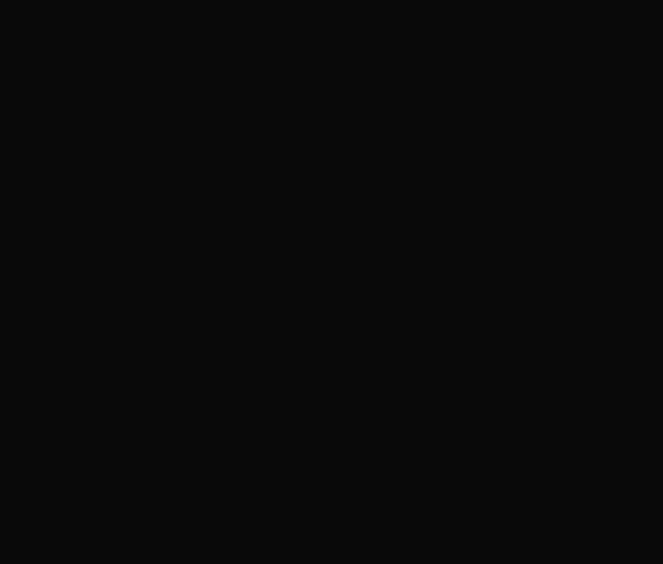
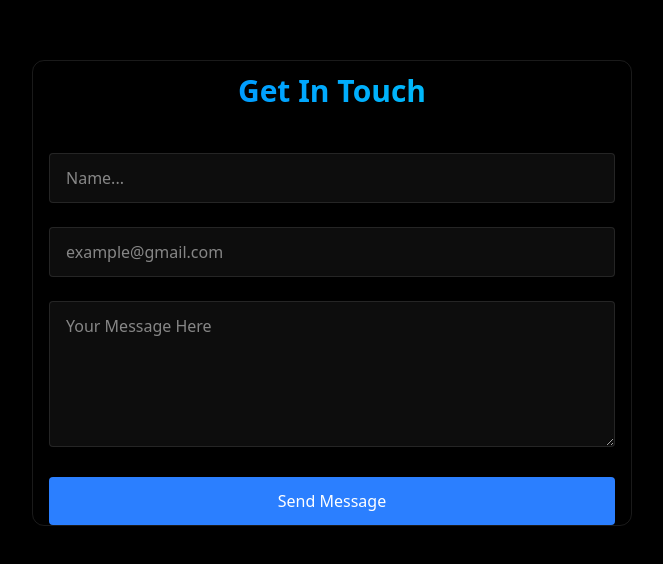
Before and after one commit to abaker421/react-portfolio, a React (Vite) app: page / in a window 1280 px wide. Shown: the part 2623-3187 px from the top of the page, without its empty margins (308-971 px from the left). Before the commit the page ends 2516 px from the top, so only its background shows below. Built offline with nearby package versions, Linux system fonts and the light colour scheme.

Commit message:
added Contact page

```diff
--- a/package.json
+++ b/package.json
@@ -10,6 +10,7 @@
     "preview": "vite preview"
   },
   "dependencies": {
+    "@emailjs/browser": "^4.4.1",
     "@fontsource/outfit": "^5.2.5",
     "@fontsource/roboto": "^5.2.5",
     "@tailwindcss/vite": "^4.0.14",
--- a/src/App.jsx
+++ b/src/App.jsx
@@ -7,7 +7,7 @@
 import { About } from './components/sections/About'
 import { Home } from './components/sections/Home'
 import { Projects } from './components/sections/Projects'
-
+import { Contact } from './components/sections/Contact'
 
 function App() {
   const [isLoaded, setIsLoaded] = useState(false)
@@ -24,6 +24,7 @@
       <Home />
       <About />
       <Projects />
+      <Contact />
      </div>
     </>
   )
--- a/src/components/sections/Contact.jsx
+++ b/src/components/sections/Contact.jsx
@@ -1,11 +1,82 @@
 import { RevealOnScroll } from "../RevealOnScroll"
+import emailjs from 'emailjs-com'
+import { useState } from "react"
 
 
 export const Contact = () => {
 
+    const SERVICE_ID = import.meta.env.VITE_SERVICE_ID
+    const TEMPLATE_ID = import.meta.env.VITE_TEMPLATE_ID
+    const PUBLIC_KEY= import.meta.env.VITE_PUBLIC_KEY
+
+    const [formData, setFormData] = useState({
+        name: "",
+        email: "",
+        message: "",
+    })
+
+
+
+    const handleSubmit = (e) => {
+        e.preventDefault();
+
+        emailjs.sendForm(
+            SERVICE_ID,
+            TEMPLATE_ID,
+            e.target,
+            PUBLIC_KEY
+        )
+            .then((result) => {
+            alert("Message Sent!")
+            setFormData({name:"", email: "", message: ""})
+        }).catch(() => alert("Something went wrong, please try again"))
+    }
+
     return (
         <section id="contact" className="min-h-screen flex items-center justify-center py-20">
             <RevealOnScroll>
+                <div className="px-4 w-150 border border-white/10 rounded-xl ">
+
+                    <h2 className="text-3xl font-bold mb-8 bg-gradient-to-r from-blue-500 to-cyan-400 bg-clip-text text-transparent text-center py-3">Get In Touch</h2>
+                    <form className="space-y-6" onSubmit={handleSubmit}>
+                        <div className="relative">
+                            <input
+                            type="text"
+                            id="name"
+                            name="name"
+                            value={formData.name}
+                            required
+                            className="w-full bg-white/5 border border-white/10 rounded px-4 py-3 text-white transition focus:outline-none focus:border-blue-500 focus:bg-blue-500/5"
+                            placeholder= "Name..."
+                            onChange={(e) => setFormData({...formData, name: e.target.value})}></input>
+                        </div>
+                        <div className="relative">
+                            <input
+                            type="email"
+                            id="email"
+                            name="email"
+                            value={formData.email}
+                            required
+                            className="w-full bg-white/5 border border-white/10 rounded px-4 py-3 text-white transition focus:outline-none focus:border-blue-500 focus:bg-blue-500/5"
+                            placeholder= "example@gmail.com"
+                            onChange={(e) => setFormData({...formData, email: e.target.value})}></input>
+                        </div>
+                        <div className="relative">
+                            <textarea
+                            id="message"
+                            name="message"
+                            value={formData.message}
+                            rows = {5}
+                            required
+                            className="w-full bg-white/5 border border-white/10 rounded px-4 py-3 text-white transition focus:outline-none focus:border-blue-500 focus:bg-blue-500/5"
+                            placeholder= "Your Message Here"
+                            onChange={(e) => setFormData({...formData, message: e.target.value})}></textarea>
+                        </div>
+                        <button type="submit" className="w-full bg-blue-500 text-white py-3 px-6 font-medium transition relative overflow-hidden hover:-translate-y-0.5 hover:shadow-[0_0_15px_rgba(59,130,246,0.4) rounded">
+                            Send Message
+                        </button>
+                    </form>
+                </div>
 
             </RevealOnScroll>
         </section>
--- a/src/components/sections/Projects.jsx
+++ b/src/components/sections/Projects.jsx
@@ -6,7 +6,7 @@
     return (
         <section id="projects" className=" min-h-screen flex items-center justify-center py-20">
             <RevealOnScroll>
-            <div clasName="max-w-5xl mx-auto px-4">
+            <div className="max-w-5xl mx-auto px-4">
                 <h2 className="text-3xl font-bold mb-8 bg-gradient-to-r from-blue-500 to-cyan-400 bg-clip-text text-transparent text-center">Featured Projects</h2>
 
                 <div className="grid grid-cols-1 md:grid-cols-2 gap-6">
```
Also changed, not shown: 2 other files (tests, documents, lock files or other folders).
